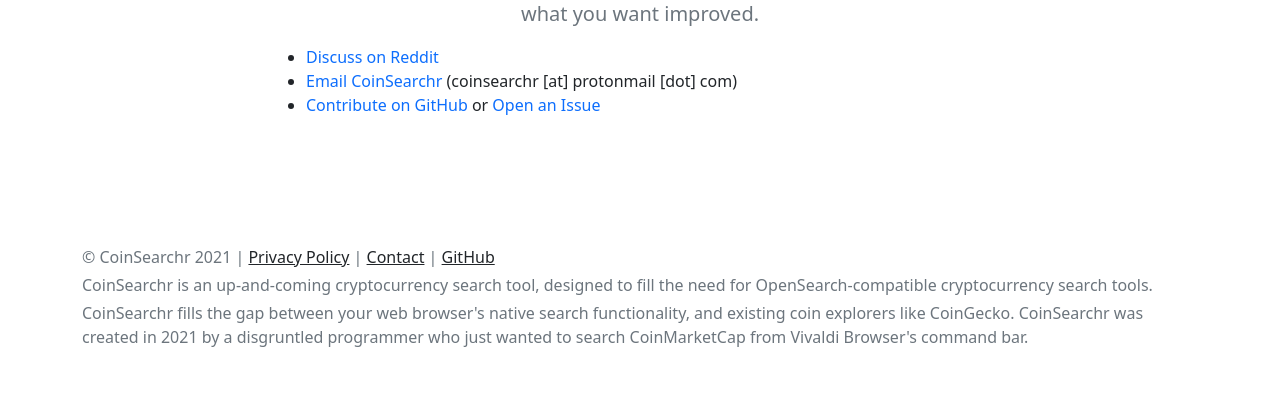
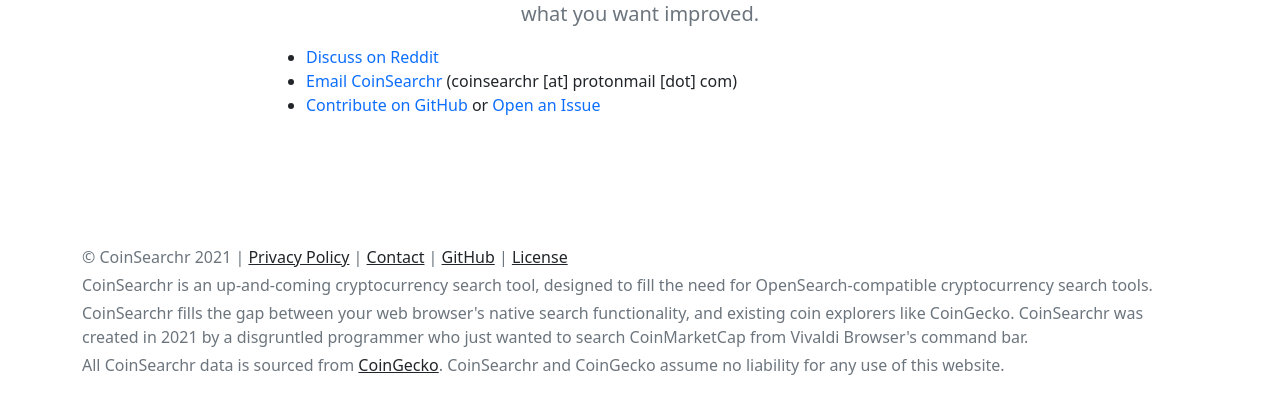
Before and after one commit to CoinSearchr/CoinSearchr-site, a Flask app: page /contact in a window 1280 px wide. Shown: the part 225-639 px from the top of the page. Run offline with Flask 2, Linux system fonts and the light colour scheme; some libraries are stand-ins or nearby versions.

Commit message:
Update footer text and license reference

```diff
--- a/coinsearchr/templates/base.jinja2
+++ b/coinsearchr/templates/base.jinja2
@@ -94,9 +94,10 @@
 					<a href="#" class="link-dark">Back to top</a>
 				</p>
 				--> {# TODO JS hide "Back to top" button if it's less than 2 screenfuls, but show otherwise #}
-				<p class="mb-1">&copy; CoinSearchr {{ now.year }} | <a href="{{ url_for('privacypolicy') }}" class="link-dark">Privacy Policy</a> | <a href="{{ url_for('contact') }}" class="link-dark">Contact</a> | <a href="https://github.com/CoinSearchr/CoinSearchr-site" target="_blank" class="link-dark">GitHub</a></p>
+				<p class="mb-1">&copy; CoinSearchr {{ now.year }} | <a href="{{ url_for('privacypolicy') }}" class="link-dark">Privacy Policy</a> | <a href="{{ url_for('contact') }}" class="link-dark">Contact</a> | <a href="https://github.com/CoinSearchr/CoinSearchr-site" target="_blank" class="link-dark">GitHub</a> | <a href="https://github.com/CoinSearchr/CoinSearchr-site/blob/main/LICENSE" target="_blank" class="link-dark">License</a></p>
 				<p class="mb-1">CoinSearchr is an up-and-coming cryptocurrency search tool, designed to fill the need for <a href="https://developer.mozilla.org/en-US/docs/Web/OpenSearch" target="_blank" class="link-secondary text-decoration-none">OpenSearch-compatible</a> cryptocurrency search tools.</p>
-				<p class="mb-0">CoinSearchr fills the gap between your web browser's native search functionality, and existing coin explorers like CoinGecko. CoinSearchr was created in 2021 by a disgruntled programmer who just wanted to search CoinMarketCap from Vivaldi Browser's command bar.</p>
+				<p class="mb-1">CoinSearchr fills the gap between your web browser's native search functionality, and existing coin explorers like CoinGecko. CoinSearchr was created in 2021 by a disgruntled programmer who just wanted to search CoinMarketCap from Vivaldi Browser's command bar.</p>
+				<p class="mb-0">All CoinSearchr data is sourced from <a href="https://coingecko.com/" target="_blank" class="link-dark">CoinGecko</a>. CoinSearchr and CoinGecko assume no liability for any use of this website.</p>
 			</div>
 		</footer>
 
```
